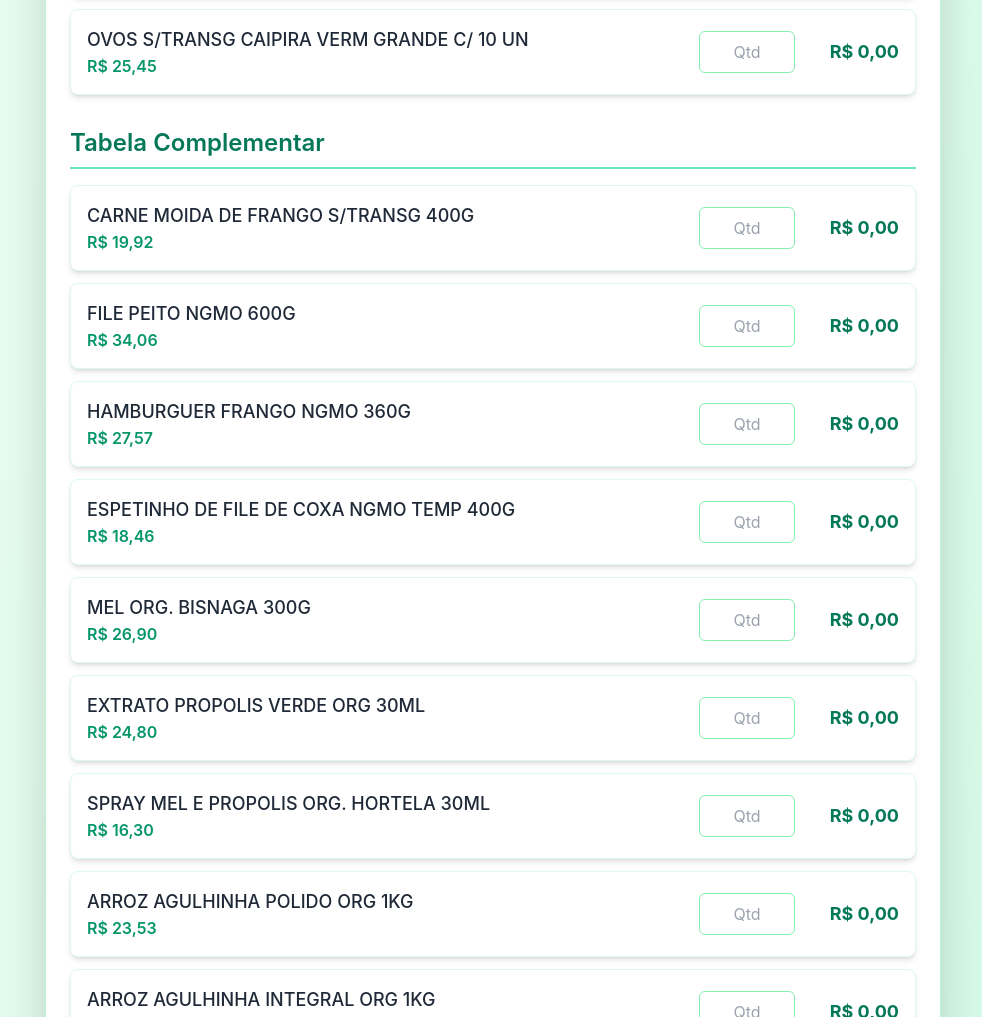
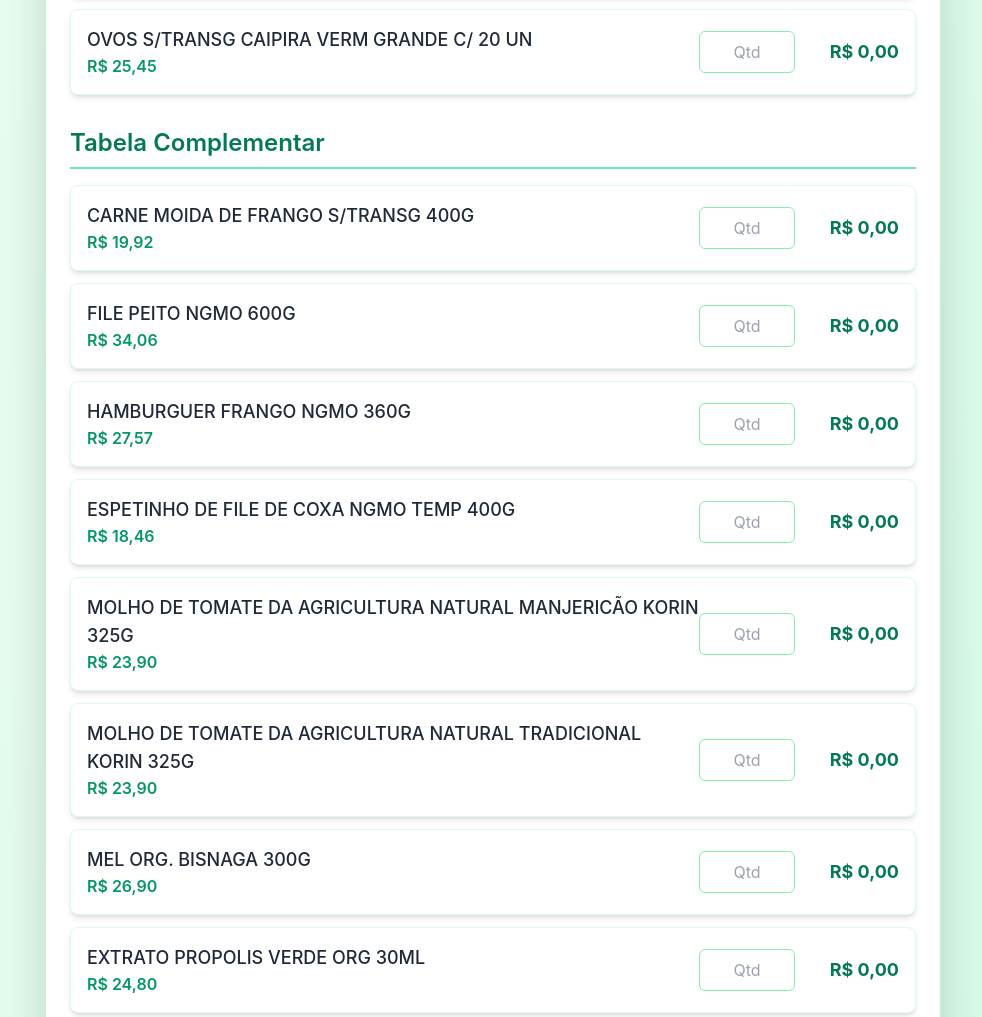
Before and after one commit to Korinclube/setembro-2025, a plain HTML site: page index.html in a window 1280 px wide. Shown: the part 1110-2127 px from the top of the page, without its empty margins (147-1129 px from the left). Drawn offline with nearby package versions, Linux system fonts and the light colour scheme.

Commit message:
index.html

```diff
--- a/index.html
+++ b/index.html
@@ -109,7 +109,7 @@
             "category": "Tabela Ação Social"
           },
           {
-            "name": "OVOS S/TRANSG CAIPIRA VERM GRANDE C/ 10 UN",
+            "name": "OVOS S/TRANSG CAIPIRA VERM GRANDE C/ 20 UN",
             "price": 25.45,
             "category": "Tabela Ação Social"
           },
@@ -131,6 +131,16 @@
           {
             "name": "ESPETINHO DE FILE DE COXA NGMO TEMP 400G",
             "price": 18.46,
+            "category": "Tabela Complementar"
+          },
+          {
+            "name": "MOLHO DE TOMATE DA AGRICULTURA NATURAL MANJERICÃO KORIN 325G",
+            "price": 23.90,
+            "category": "Tabela Complementar"
+          },
+          {
+            "name": "MOLHO DE TOMATE DA AGRICULTURA NATURAL TRADICIONAL KORIN 325G",
+            "price": 23.90,
             "category": "Tabela Complementar"
           },
           {
```
